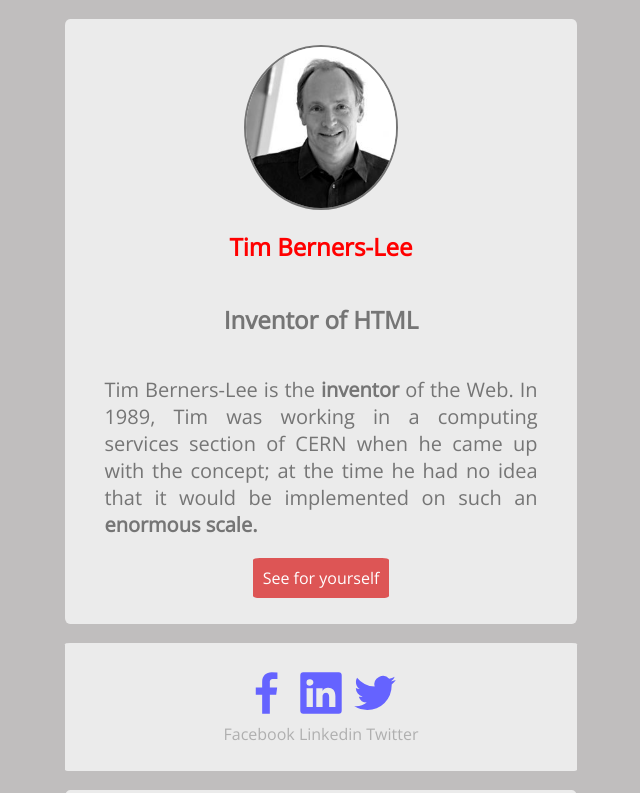
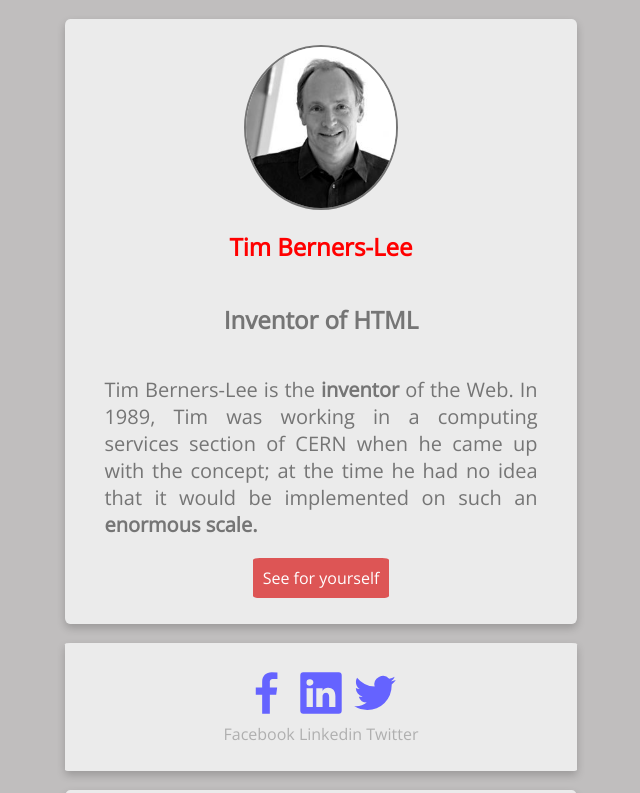
Before and after one commit to LunashaGit/tim-berners-lee, a plain HTML site: page index.html in a window 1280 px wide. Shown: the top 793 px of the page, without its empty margins (319-959 px from the left). Drawn offline with nearby package versions, Linux system fonts and the light colour scheme; a web font is replaced by a local one.

Commit message:
BoxShadow add

```diff
--- a/sass/style.scss
+++ b/sass/style.scss
@@ -20,6 +20,7 @@ body{
         margin-top: 1.50%;
         border-radius: 1%;
         padding: 2%;
+        box-shadow: 0 4px 8px 0 rgba(0,0,0,0.2);
     }
 }
 
```
Also changed, not shown: css/style.css, 1 other file.
